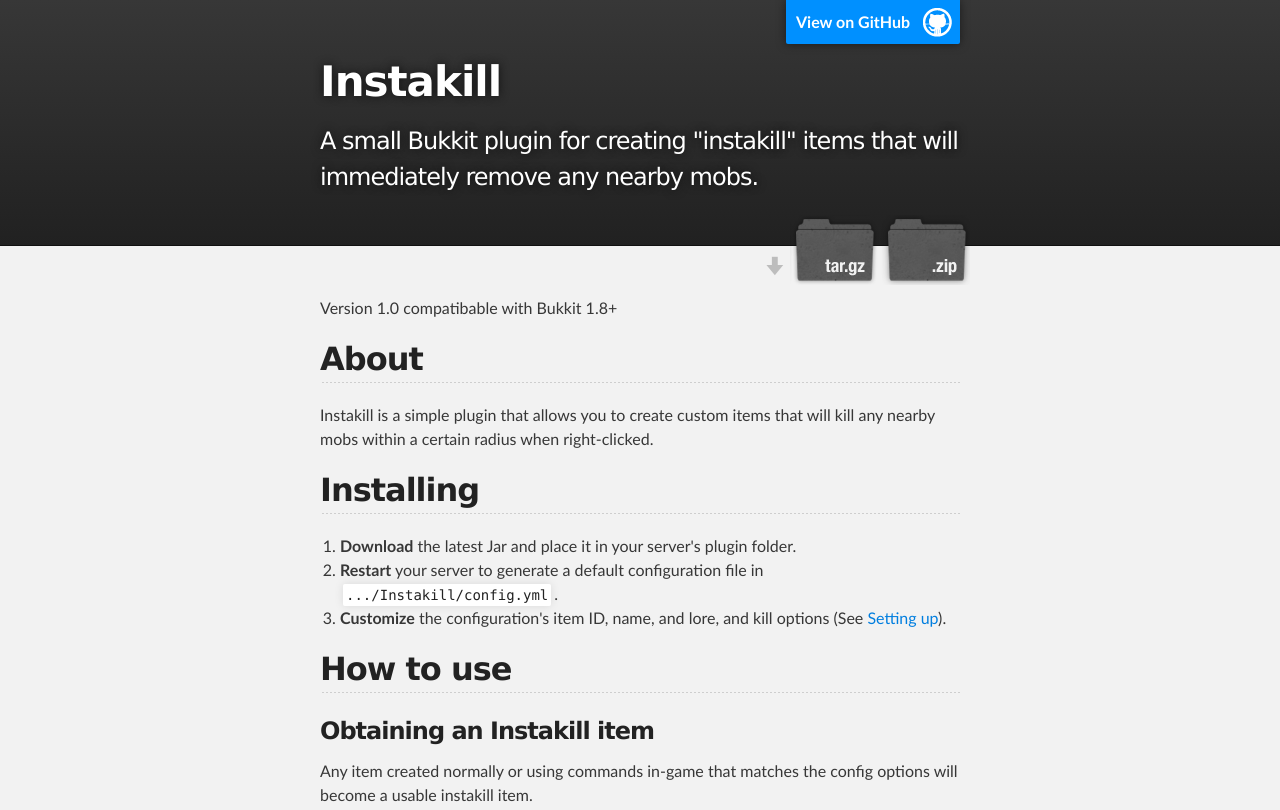
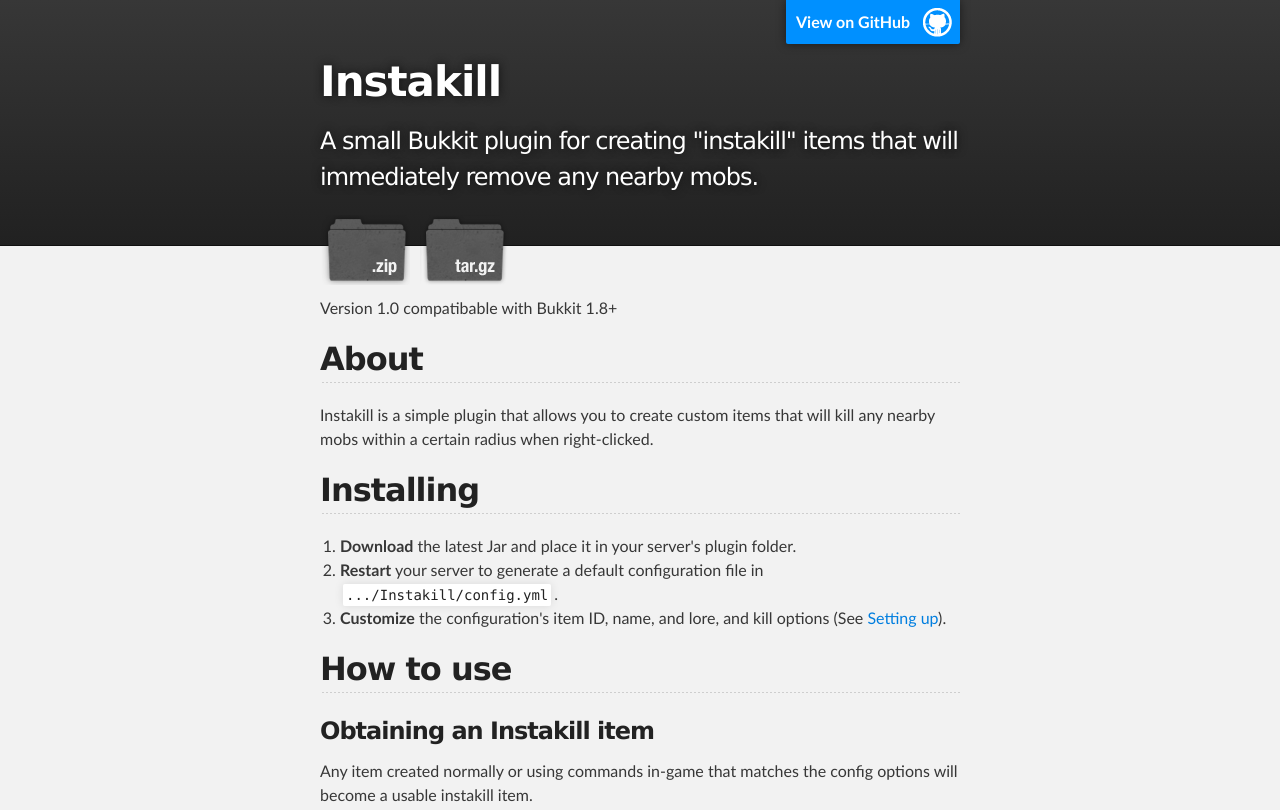
Before and after one commit to Andorem/Instakill, a plain HTML site: page index.html in a window 1280 px wide. Shown: the top 810 px of the page. Drawn offline with Linux system fonts and the light colour scheme.

Commit message:
Update stylesheet.css

```diff
--- a/stylesheets/stylesheet.css
+++ b/stylesheets/stylesheet.css
@@ -315,21 +315,24 @@ Full-Width Styles
   text-shadow: #111 0px 0px 10px;
 }
 
-#downloads {
-  position: absolute;
-  width: 210px;
-  z-index: 10;
-  bottom: -40px;
-  right: 0;
-  height: 70px;
-  background: url('../images/icon_download.png') no-repeat 0% 90%;
+.jar_download_link {
+    display: block;
+    float: left;
+    width: 70px;
+    height: 65px;
+    text-indent: -5000px;
+    overflow: hidden;
+    background: url("http://i.imgur.com/ttwM9lK.png") no-repeat;
+    background-size: contain;
+    margin-left: 25px;
+    margin-right: 5px;
 }
 
 .zip_download_link {
     display: block;
-  float: right;
+    float: left;
     width: 90px;
-  height:70px;
+    height: 70px;
     text-indent: -5000px;
     overflow: hidden;
     background: url(../images/sprite_download.png) no-repeat bottom left;
@@ -337,9 +340,9 @@ Full-Width Styles
 
 .tar_download_link {
     display: block;
-  float: right;
+    float: left;
     width: 90px;
-  height:70px;
+    height: 70px;
     text-indent: -5000px;
     overflow: hidden;
     background: url(../images/sprite_download.png) no-repeat bottom right;
```
Lines whose indentation alone changed are shown as unchanged.
